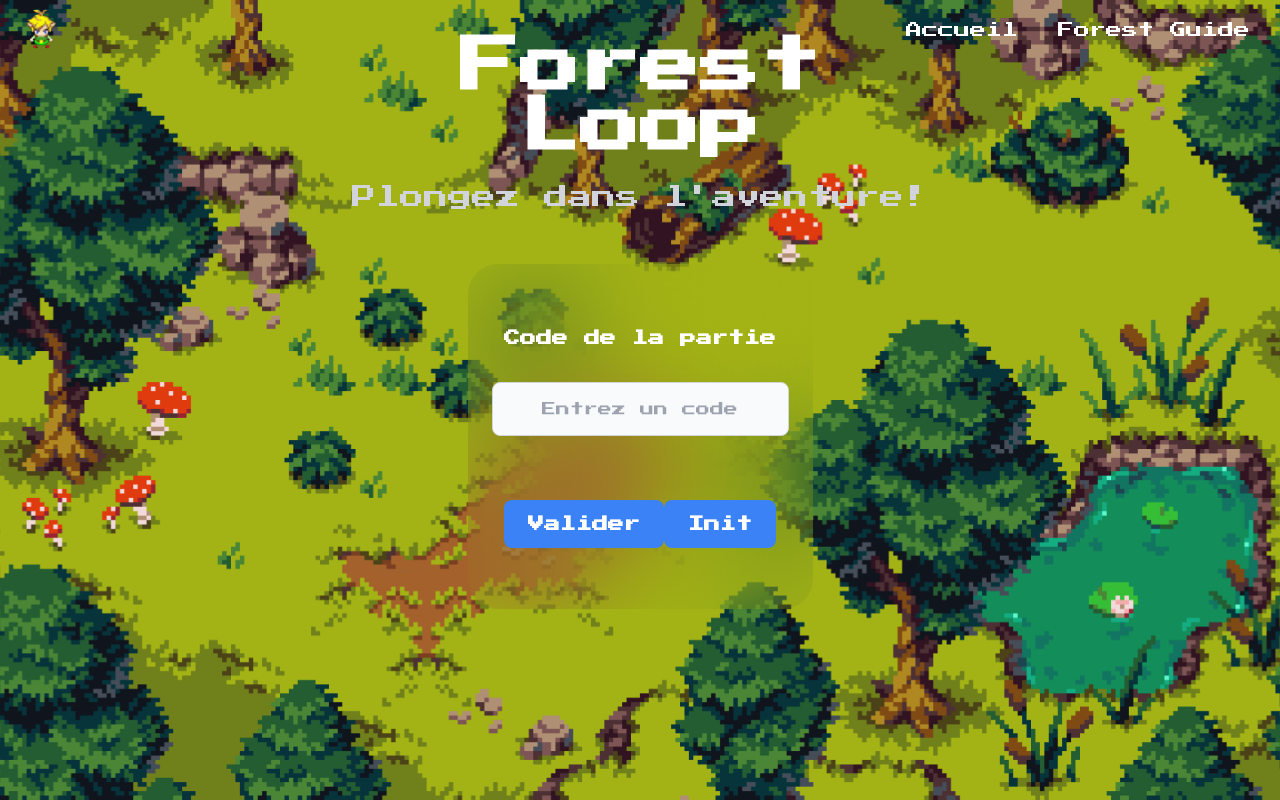
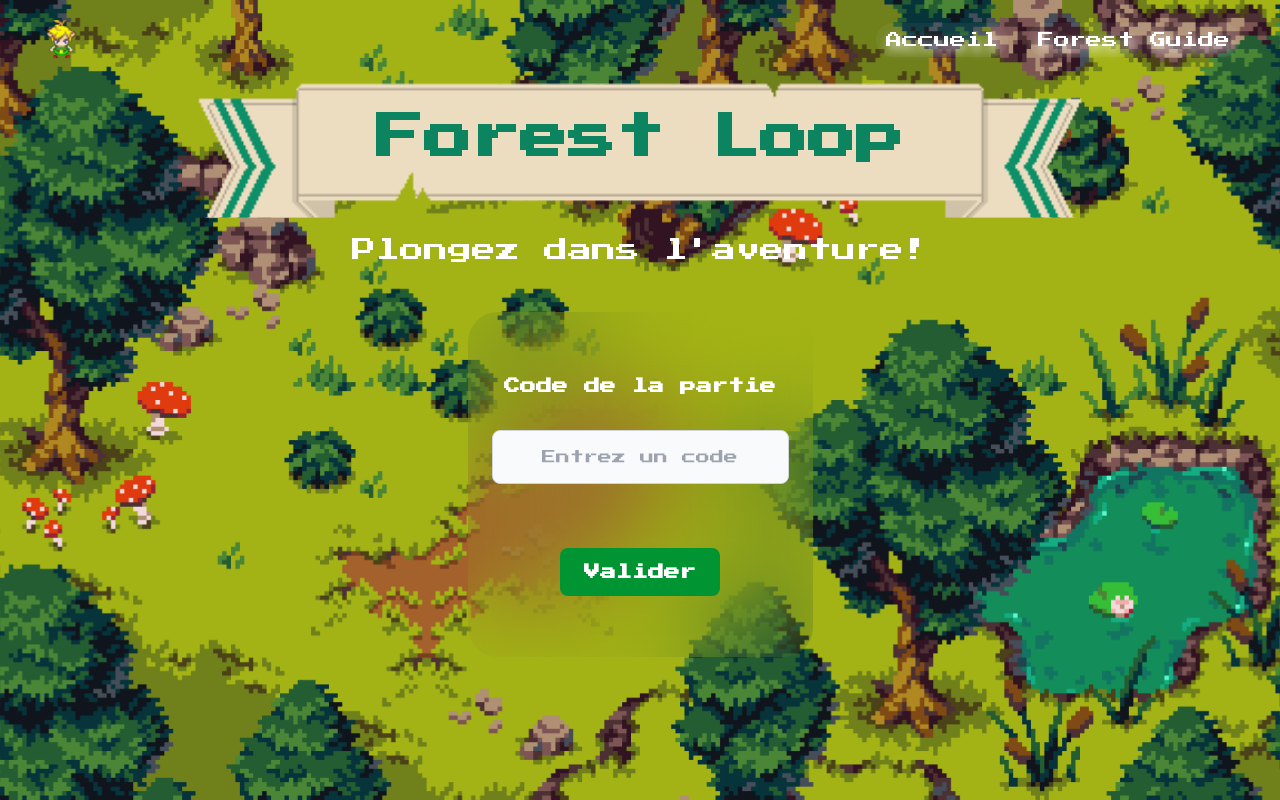
Before and after one commit to St3ph4n1e/forest-loop-front, a Vue app: page /wait in a window 1280 px wide. Built offline with nearby package versions, Linux system fonts and the light colour scheme; no server answers.

Commit message:
improve app  UI

```diff
--- a/src/assets/vue/components/Header/Header.css
+++ b/src/assets/vue/components/Header/Header.css
@@ -9,7 +9,7 @@
     display: flex;
     justify-content: space-between;
     align-items: center;
-    padding: 10px 20px;
+    padding: 20px 40px;
     background-color: transparent;
     color: white;
 
@@ -41,14 +41,19 @@
     cursor: pointer;
     position: relative;
     padding: 5px 10px;
+    display: inline-block;
     transition:
       color 0.3s,
-      transform 0.3s;
+      transform 0.3s ease;
+
+    text-shadow: 3px 5px 10px rgba(255, 255, 255, 0.8);
+    background-color: rgba(255, 255, 255, 0.05);
+    border-radius: 20px;
   }
 
   nav li:hover {
     color: #c4e538;
-    transform: scale(1.05);
+    transform: scale(1.3);
     text-shadow: 0 0 6px rgba(0, 0, 0, 0.7);
   }
 
--- a/src/assets/vue/pages/Home/Home.css
+++ b/src/assets/vue/pages/Home/Home.css
@@ -28,18 +28,18 @@
     animation: fadeIn 3s forwards;
     animation-delay: 1s;
 
-    h1 {
-      margin-bottom: 1.5rem;
-      color: #0c845f;
-      font-size: 3rem;
-    }
-
     .title {
       background: url(../../../images/banner.png) no-repeat center center;
       background-size: cover;
       padding: 20px;
       min-width: 950px;
       min-height: 90px;
+
+      h1 {
+        margin-bottom: 1.5rem;
+        color: #0c845f;
+        font-size: 3rem;
+      }
     }
 
     h2 {
--- a/src/assets/vue/pages/Home/Home.vue
+++ b/src/assets/vue/pages/Home/Home.vue
@@ -18,14 +18,14 @@ onMounted(() => {
 </script>
 
 <template>
-  <Header></Header>
+  <Header v-if="!isLoading"></Header>
   <section class="home">
     <div v-if="isLoading" class="overlay"></div>
     <div class="content">
       <div class="title">
-        <h1 class="text-center font-bold text-green-500">Forest Loop</h1>
+        <h1 class="text-center font-bold">Forest Loop</h1>
       </div>
-      <h2 class="text-2xl mt-4 text-gray-300">Plongez dans l'aventure!</h2>
+      <h2 class="text-2xl mt-4 text-white">Plongez dans l'aventure!</h2>
       <button
         @click="goToWaitingArea"
         class="bg-blue-500 hover:bg-blue-700 text-white font-bold py-2 px-4 rounded"
--- a/src/assets/vue/pages/Rules/Rules.css
+++ b/src/assets/vue/pages/Rules/Rules.css
@@ -5,9 +5,9 @@
   flex-direction: column;
   align-items: center;
   text-align: center;
+  justify-content: center;
   font-family: 'Press Start 2P', cursive;
   padding: 2rem;
-}
 
   .main-card {
     display: flex;
@@ -67,3 +67,4 @@
     left: 171px;
     width: fit-content;
   }
+}
--- a/src/assets/vue/pages/WaitingArea/WaitingArea.css
+++ b/src/assets/vue/pages/WaitingArea/WaitingArea.css
@@ -5,8 +5,8 @@
   flex-direction: column;
   align-items: center;
   text-align: center;
-    font-family: 'Press Start 2P', cursive;
   padding: 2rem;
+  margin-top: 3rem;
   transition: margin-left 3s ease;
   /*justify-content: center;*/
 }
@@ -34,6 +34,20 @@
 
 .title.move-up {
   top: 15%;
+}
+
+.forest-title {
+  background: url(../../../images/banner.png) no-repeat center center;
+  background-size: cover;
+  padding: 20px;
+  min-width: 950px;
+  min-height: 90px;
+
+  h1 {
+    margin-bottom: 1.5rem;
+    color: #0c845f;
+    font-size: 3rem;
+  }
 }
 
 .overlay {
@@ -69,12 +83,12 @@ h2 {
 button {
   margin-top: 2rem;
   font-family: 'Press Start 2P', cursive;
-    background-color: #3b82f6;
-    transition: background-color 0.3s;
+  background-color: #009432;
+  transition: transform 0.3s ease-in-out;
   padding: 0.75rem 1.5rem;
   border-radius: 0.5rem;
 }
 
 button:hover {
-    background-color: #1d4ed8;
+  transform: scale(0.8);
 }
--- a/src/assets/vue/pages/WaitingArea/WaitingArea.vue
+++ b/src/assets/vue/pages/WaitingArea/WaitingArea.vue
@@ -36,10 +36,10 @@ const initValue = () => {
   isError.value = false
 }
 
-const initGame = () => {
-  socket.emit('init game')
-  console.log('init')
-}
+// const initGame = () => {
+//   socket.emit('init game')
+//   console.log('init')
+// }
 
 onMounted(() => {
   setTimeout(() => {
@@ -66,12 +66,12 @@ onMounted(() => {
 
   socket.on('room does not exist', () => {
     console.log('room does not exist')
-    errorMessage.value = 'Cette room n\'existe pas.'
+    errorMessage.value = "Cette room n'existe pas."
     isError.value = true
     isLoading.value = false
   })
 
-  socket.on('join room', (room) => {
+  socket.on('join room', room => {
     console.log('join room', room)
     isLoading.value = false
     router.push('/game')
@@ -79,17 +79,18 @@ onMounted(() => {
 })
 </script>
 
-
 <template>
   <Header></Header>
   <section id="waiting">
     <div v-if="isLoading" class="overlay"></div>
     <div :class="['title', { 'move-up': isMovedUp }]">
-      <h1 class="text-6xl font-bold text-white">Forest Loop</h1>
-      <h2 class="text-2xl mt-4 text-gray-300">Plongez dans l'aventure!</h2>
+      <div class="forest-title">
+        <h1 class="text-center font-bold">Forest Loop</h1>
+      </div>
+      <h2 class="text-2xl mt-4 text-white">Plongez dans l'aventure!</h2>
       <button
         v-if="isButton"
-        class="animate__animated animate__bounceOut bg-blue-500 hover:bg-blue-700 text-white font-bold py-2 px-4 rounded"
+        class="animate__animated animate__bounceOut text-white font-bold py-2 px-4 rounded"
       >
         Commencer
       </button>
@@ -117,17 +118,17 @@ onMounted(() => {
         <button
           @click="goToGame()"
           @blur="initValue"
-          class="bg-blue-500 hover:bg-blue-700 text-white font-bold py-2 px-4 rounded"
+          class="text-white font-bold py-2 px-4 rounded"
         >
           Valider
         </button>
 
-        <button
+        <!-- <button
           @click="initGame()"
-          class="bg-red-500 hover:bg-blue-700 text-white font-bold py-2 px-4 rounded"
+          class="text-white font-bold py-2 px-4 rounded"
         >
           Init
-        </button>
+        </button> -->
       </div>
     </div>
     <Loader v-if="isLoading" />
```
Lines whose indentation alone changed are shown as unchanged.
